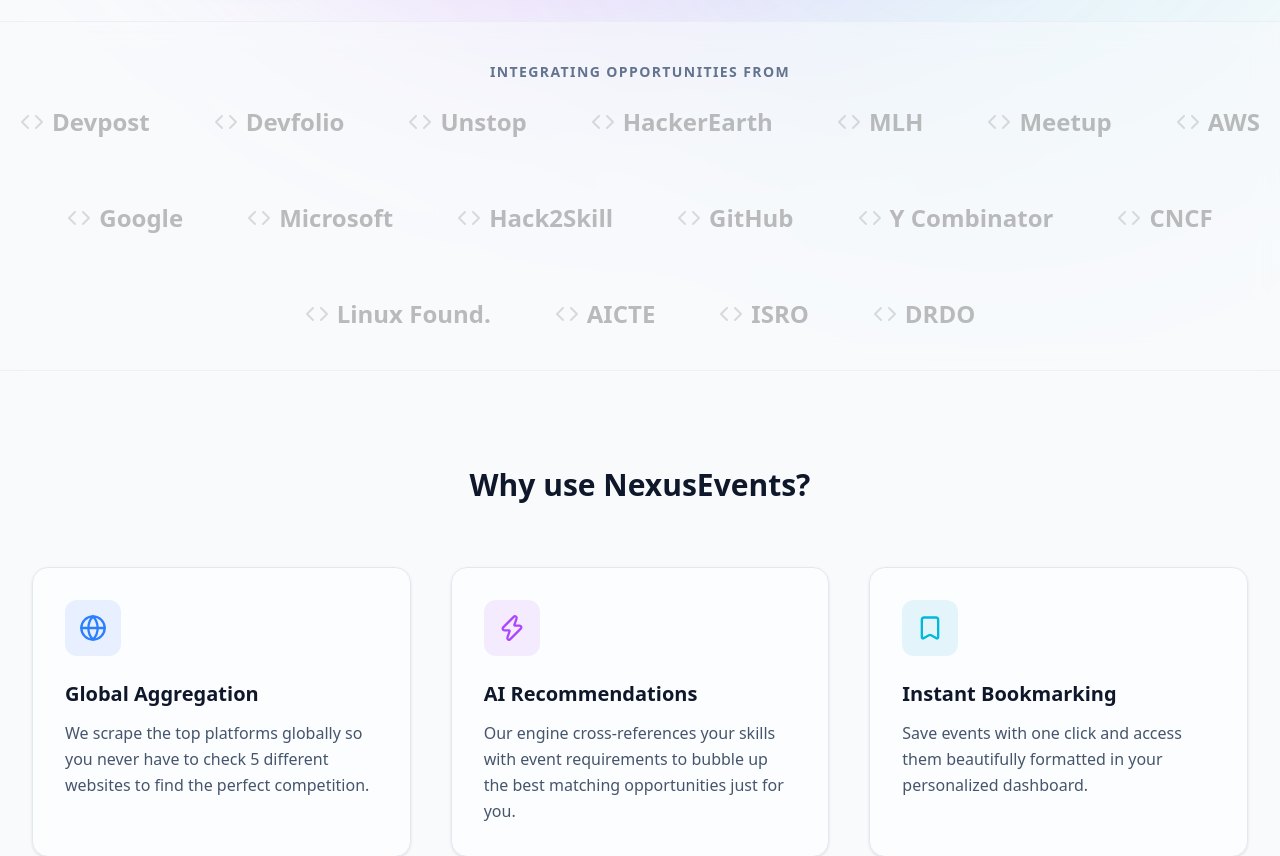
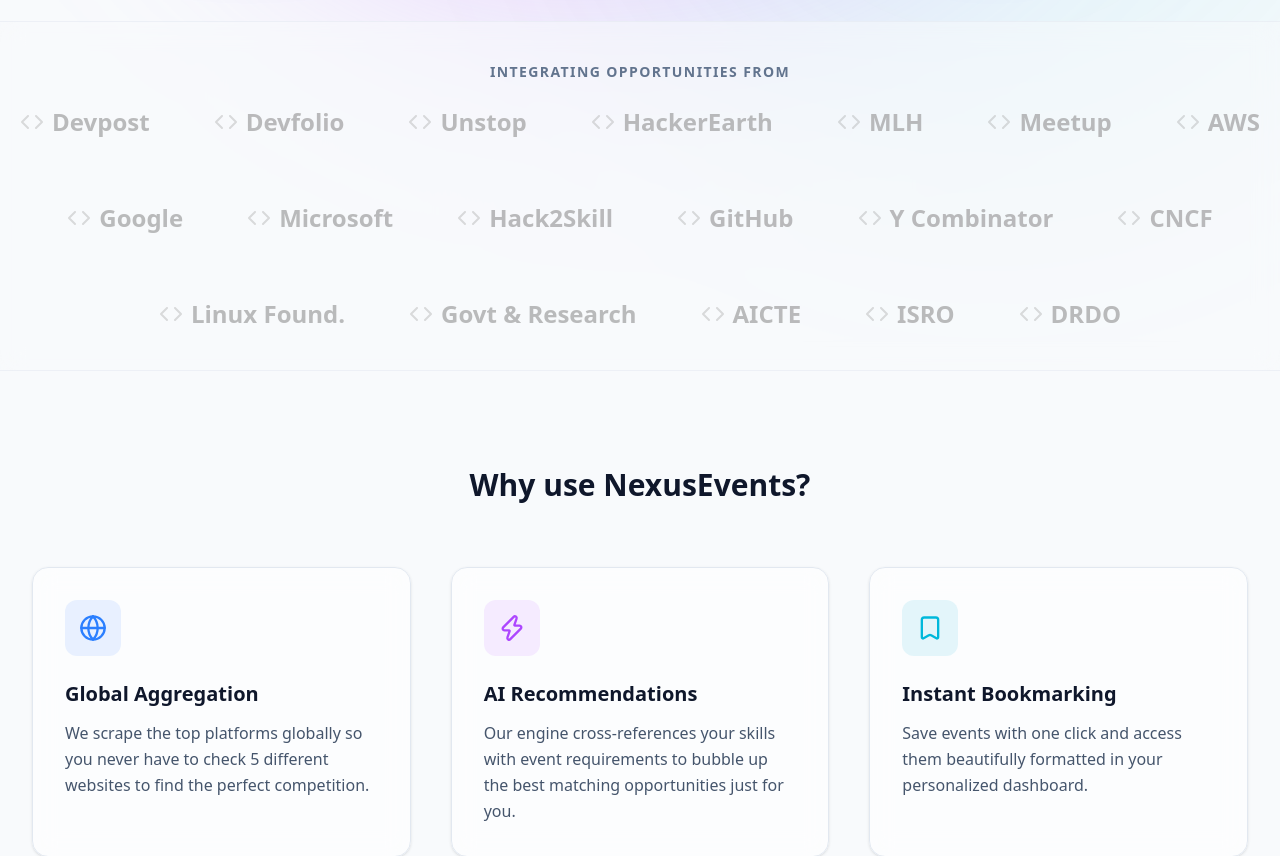
Before and after one commit to Vickyxsg173/NexusEvents, a React (Vite) app in the folder frontend/: page / in a window 1280 px wide. Shown: the part 821-1677 px from the top of the page. Built offline with nearby package versions, Linux system fonts and the light colour scheme; no server answers.

Commit message:
add explicit Govt & Research to landing page

```diff
--- a/frontend/src/pages/Landing.jsx
+++ b/frontend/src/pages/Landing.jsx
@@ -160,7 +160,7 @@
         </div>
         <div className="flex justify-center flex-wrap gap-8 md:gap-16 opacity-70">
           {/* Mock Logos - using styled text for now */}
-          {['Devpost', 'Devfolio', 'Unstop', 'HackerEarth', 'MLH', 'Meetup', 'AWS', 'Google', 'Microsoft', 'Hack2Skill', 'GitHub', 'Y Combinator', 'CNCF', 'Linux Found.', 'AICTE', 'ISRO', 'DRDO'].map((platform, idx) => (
+          {['Devpost', 'Devfolio', 'Unstop', 'HackerEarth', 'MLH', 'Meetup', 'AWS', 'Google', 'Microsoft', 'Hack2Skill', 'GitHub', 'Y Combinator', 'CNCF', 'Linux Found.', 'Govt & Research', 'AICTE', 'ISRO', 'DRDO'].map((platform, idx) => (
             <motion.div
               key={idx}
               initial={{ opacity: 0, y: 10 }}
```
